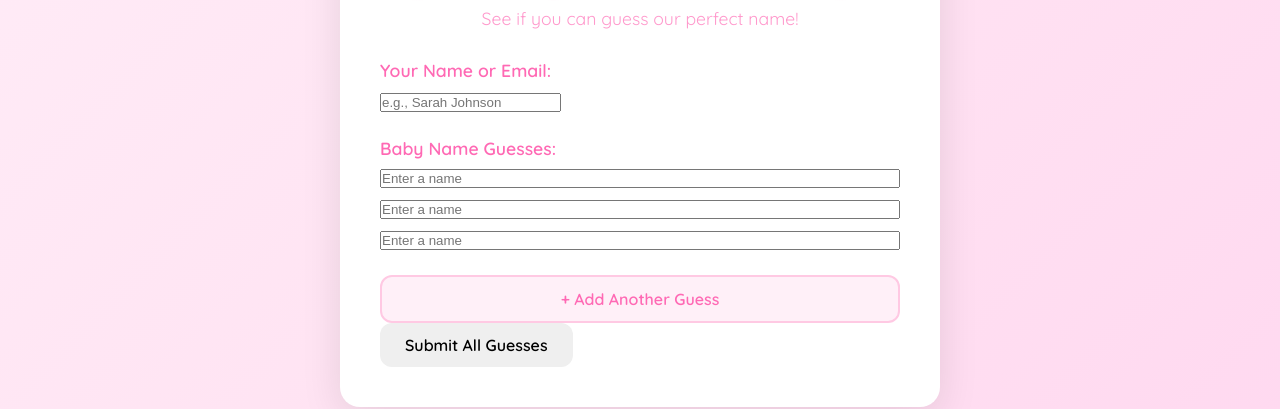
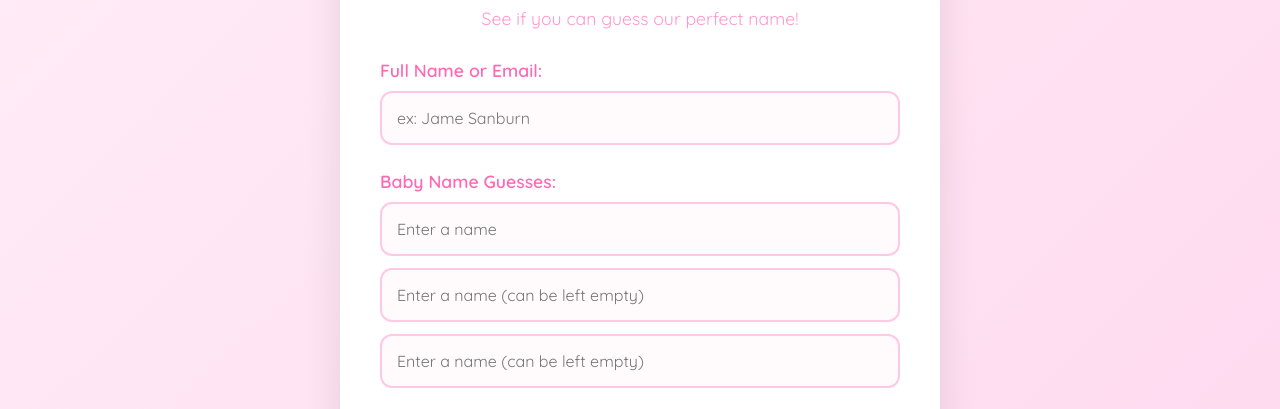
Before and after one commit to darkandfluffy/Bby-Bets, a website: page public/index.html in a window 1280 px wide. Shown: the part 393-802 px from the top of the page. Drawn offline with Linux system fonts and the light colour scheme.

Commit message:
Fixing CSS

```diff
--- a/public/index.html
+++ b/public/index.html
@@ -210,27 +210,27 @@
     <p class="subtitle">See if you can guess our perfect name!</p>
 
     <div class="form-group">
-      <label>Your Name or Email:</label>
-      <input id="guesserName" required autocomplete="off" placeholder="e.g., Sarah Johnson">
+      <label>Full Name or Email:</label>
+      <input name="name" id="guesserName" required autocomplete="off" placeholder="ex: Jame Sanburn">
     </div>
 
     <div class="form-group">
       <label>Baby Name Guesses:</label>
       <div id="guessesContainer">
         <div class="guess-row">
-          <input class="name-guess-input" autocomplete="off" placeholder="Enter a name">
+          <input name="name" class="name-guess-input" autocomplete="off" placeholder="Enter a name">
         </div>
         <div class="guess-row">
-          <input class="name-guess-input" autocomplete="off" placeholder="Enter a name">
+          <input name="name" class="name-guess-input" autocomplete="off" placeholder="Enter a name (can be left empty)">
         </div>
         <div class="guess-row">
-          <input class="name-guess-input" autocomplete="off" placeholder="Enter a name">
+          <input name="name" class="name-guess-input" autocomplete="off" placeholder="Enter a name (can be left empty)">
         </div>
       </div>
     </div>
 
     <button type="button" id="addGuess">+ Add Another Guess</button>
-    <button id="submitBtn">Submit All Guesses</button>
+    <button type="submit" id="submitBtn">Submit All Guesses</button>
 
     <div style="display: none;" class="stats-link">
       <a href="/stats">📊 View All Guesses</a>
@@ -247,7 +247,7 @@
     addButton.addEventListener('click', () => {
       const row = document.createElement('div');
       row.className = 'guess-row';
-      row.innerHTML = '<input class="name-guess-input" autocomplete="off" placeholder="Enter a name"> <button type="button" class="removeBtn">✕</button>';
+      row.innerHTML = '<input class="name-guess-input" autocomplete="off" placeholder="Enter a name (can be left empty)"> <button type="button" class="removeBtn">✕</button>';
       container.appendChild(row);
 
       row.querySelector('.removeBtn').addEventListener('click', () => {
```
